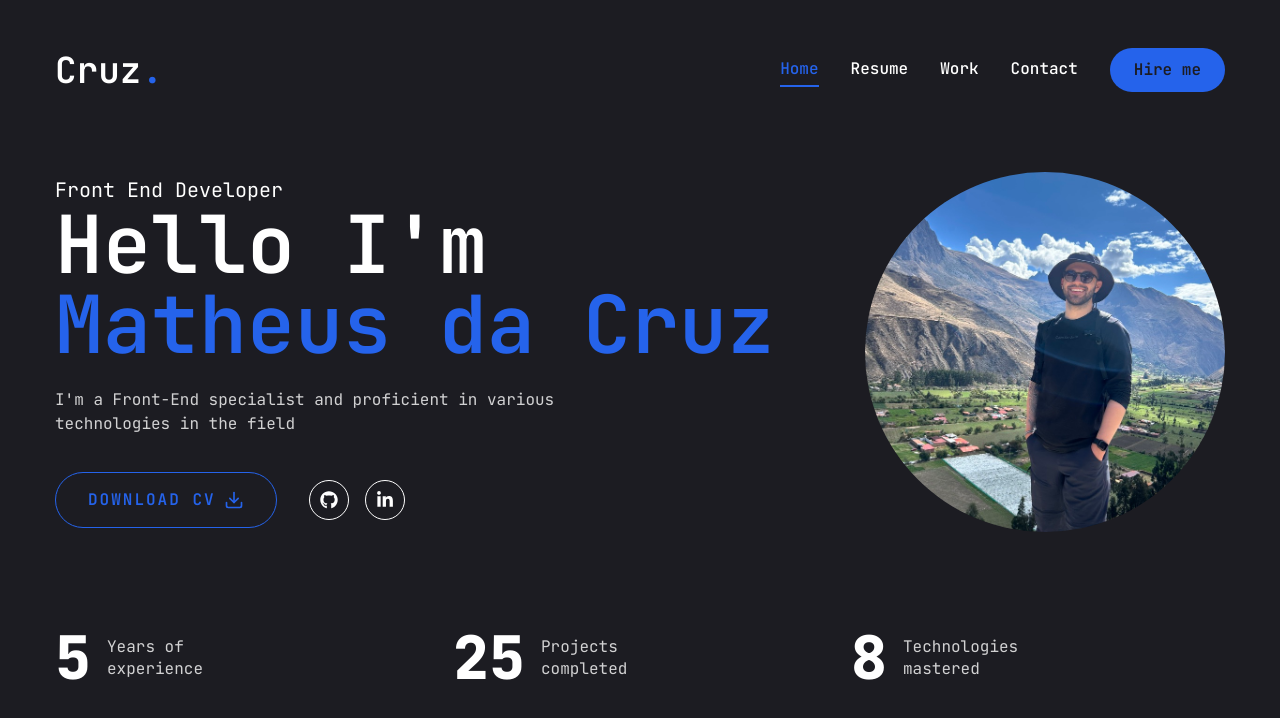
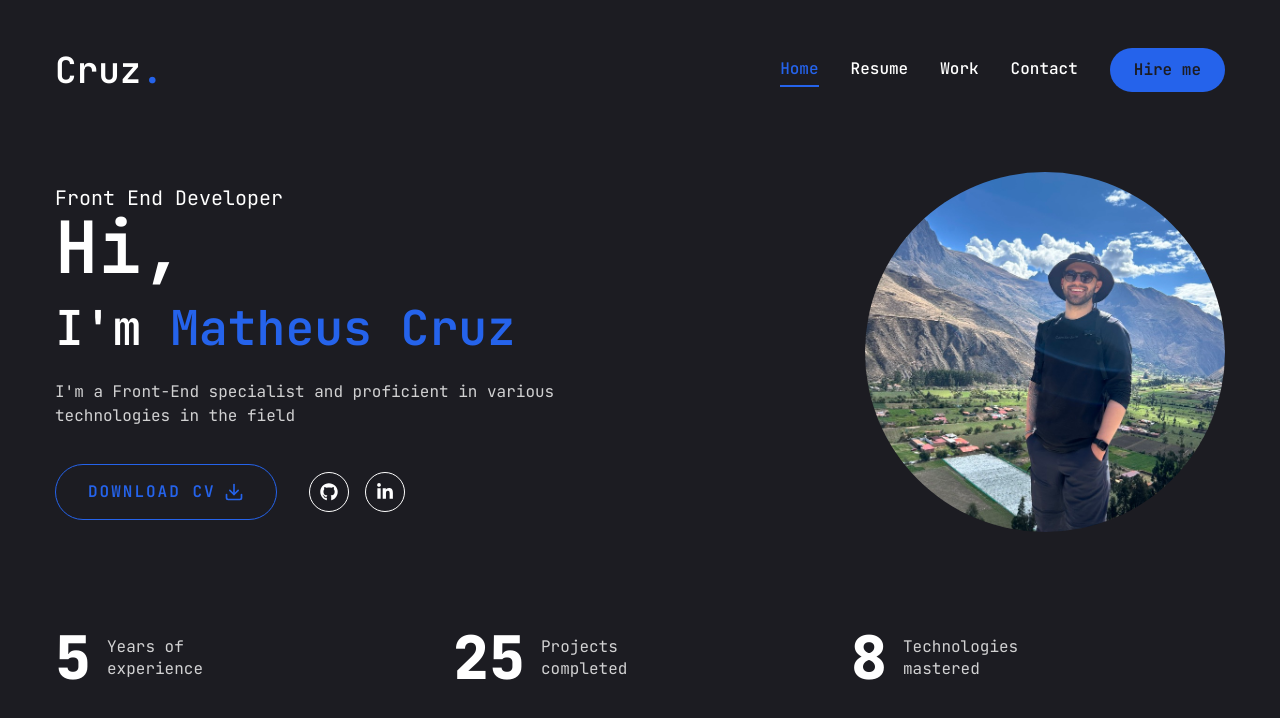
Before and after one commit to mathwcruz/portfolio, a Next.js app: page / in a window 1280 px wide. Shown: the top 718 px of the page. Built offline with nearby package versions, Linux system fonts and the light colour scheme.

Commit message:
style: refactoring home title

```diff
--- a/src/app/globals.css
+++ b/src/app/globals.css
@@ -8,7 +8,7 @@
   }
 
   .h1 {
-    @apply text-3xl md:text-5xl xl:text-[80px] leading-[1.1] font-semibold;
+    @apply text-3xl md:text-5xl xl:text-7xl leading-[1.1] font-semibold;
   }
 
   .h2 {
--- a/src/app/page.tsx
+++ b/src/app/page.tsx
@@ -28,8 +28,8 @@ const Home = () => {
             </span>
 
             <h1 className="h1 mb-6">
-              Hello I&apos;m <br />{" "}
-              <span className="text-accent">Matheus da Cruz</span>
+              Hi,<br />
+             <span className="text-xl md:text-2xl xl:text-5xl">I&apos;m <span className="text-accent">Matheus Cruz</span></span>
             </h1>
 
             <p className="max-w-[500px] mb-9 text-white/80 text-sm md:text-base">
```
